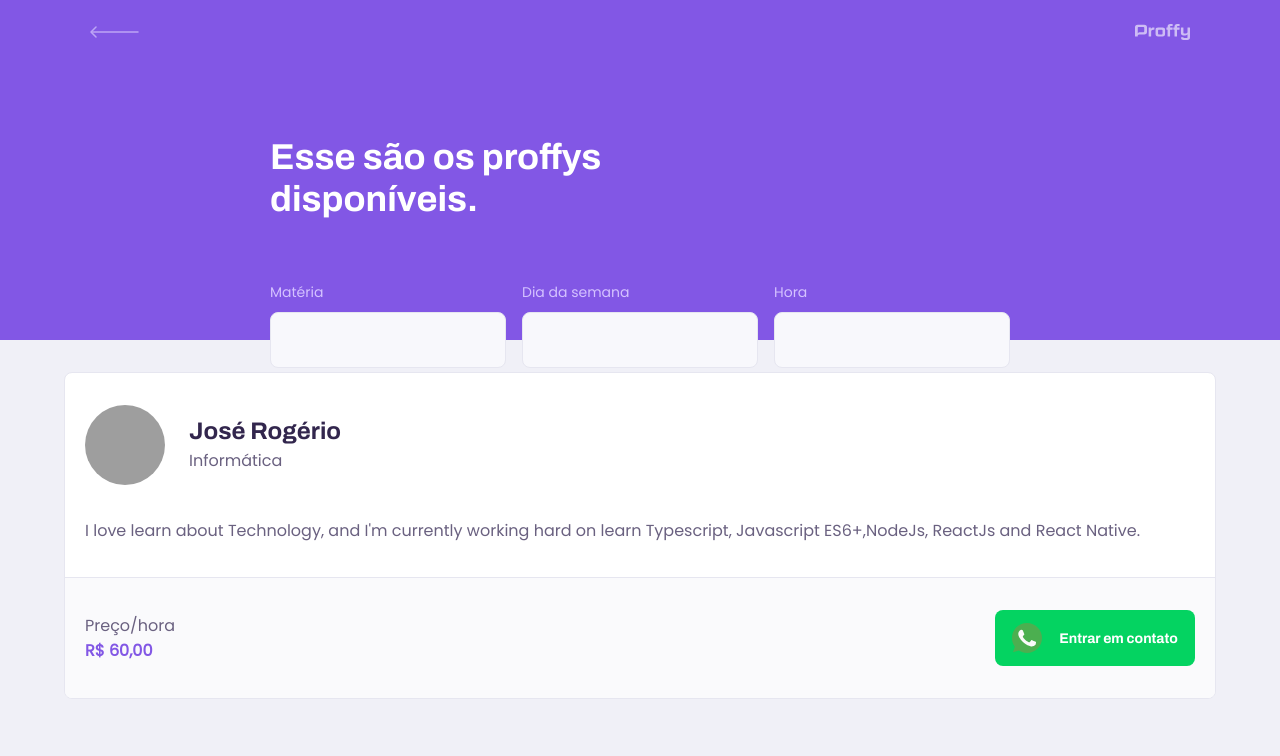
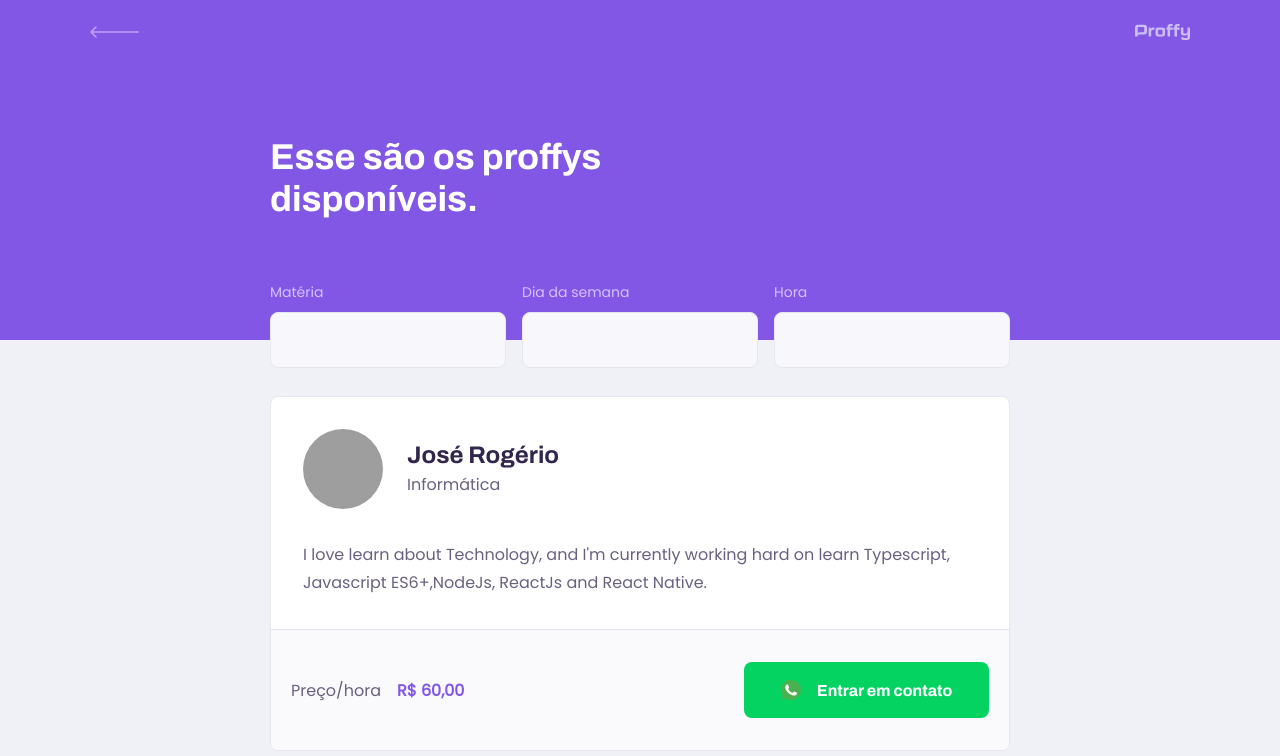
Before and after one commit to jrogeriosilva/Proffy, a React (Create React App) app in the folder web/: page /study in a window 1280 px wide. Shown: the top 756 px of the page. Built offline with nearby package versions, Linux system fonts and the light colour scheme; grey boxes are pictures that could not be loaded.

Commit message:
TeacherList  Style non-mobile

```diff
--- a/web/public/index.html
+++ b/web/public/index.html
@@ -3,9 +3,12 @@
   <head>
     <meta charset="utf-8" />
     <meta name="viewport" content="width=device-width, initial-scale=1" />
-    <meta name="theme-color" content="#000000" />
+    <meta name="theme-color" content="#8257E5" />
 
-    <link href="https://fonts.googleapis.com/css2?family=Archivo:ital,wght@0,700;1,400&family=Poppins&display=swap" rel="stylesheet">
+    <link
+      href="https://fonts.googleapis.com/css2?family=Archivo:ital,wght@0,700;1,400&family=Poppins&display=swap"
+      rel="stylesheet"
+    />
 
     <title>Proffy</title>
   </head>
--- a/web/src/assets/styles/global.css
+++ b/web/src/assets/styles/global.css
@@ -1,24 +1,24 @@
 :root {
   font-size: 60%;
 
-  --color-background: #F0F0F7;
-  --color-primary-lighter: #9871F5;
-  --color-primary-light: #916BEA;
-  --color-primary: #8257E5;
-  --color-primary-dark: #774DD6;
-  --color-primary-darker: #6842C2;
-  --color-secondary: #04D361;
-  --color-secondary-dark: #04BF58;
-  --color-title-in-primary: #FFFFFF;
-  --color-text-in-primary: #D4C2FF;
-  --color-text-title: #32264D;
-  --color-text-complement: #9C98A6;
-  --color-text-base: #6A6180;
-  --color-line-in-white: #E6E6F0;
-  --color-input-background: #F8F8FC;
-  --color-button-text: #FFFFFF;
-  --color-box-base: #FFFFFF;
-  --color-box-footer: #FAFAFC;
+  --color-background: #f0f0f7;
+  --color-primary-lighter: #9871f5;
+  --color-primary-light: #916bea;
+  --color-primary: #8257e5;
+  --color-primary-dark: #774dd6;
+  --color-primary-darker: #6842c2;
+  --color-secondary: #04d361;
+  --color-secondary-dark: #04bf58;
+  --color-title-in-primary: #ffffff;
+  --color-text-in-primary: #d4c2ff;
+  --color-text-title: #32264d;
+  --color-text-complement: #9c98a6;
+  --color-text-base: #6a6180;
+  --color-line-in-white: #e6e6f0;
+  --color-input-background: #f8f8fc;
+  --color-button-text: #ffffff;
+  --color-box-base: #ffffff;
+  --color-box-footer: #fafafc;
 }
 
 * {
--- a/web/src/pages/Landing/styles.css
+++ b/web/src/pages/Landing/styles.css
@@ -30,7 +30,7 @@
   margin-top: 0.8rem;
 }
 
- .buttons-container {
+.buttons-container {
   display: flex;
   justify-content: center;
   margin: 3.2rem 0;
@@ -41,7 +41,7 @@
   height: 10.4rem;
   border-radius: 0.8rem;
   margin-right: 1.6rem;
-  font: 700 2.0rem Archivo;
+  font: 700 2rem Archivo;
 
   display: flex;
   align-items: center;
@@ -53,7 +53,7 @@
   transition: background-color 0.2s;
 }
 
-.buttons-container a:first-child{
+.buttons-container a:first-child {
   margin-right: 1.6rem;
 }
 
@@ -62,11 +62,11 @@
 }
 
 .buttons-container a.study {
-  background: var(--color-primary-lighter)
+  background: var(--color-primary-lighter);
 }
 
 .buttons-container a.give-classes {
-  background: var(--color-secondary)
+  background: var(--color-secondary);
 }
 
 .buttons-container a.study:hover {
@@ -88,8 +88,8 @@
   margin-left: 0.8rem;
 }
 
-@media (min-width: 1100px){
-  #page-landing-content{
+@media (min-width: 1100px) {
+  #page-landing-content {
     max-width: 1100px;
 
     display: grid;
@@ -97,8 +97,7 @@
     grid-template-columns: 2fr 1fr 1fr;
     grid-template-areas:
       "logo hero hero"
-      "buttons buttons total"
-    ;
+      "buttons buttons total";
   }
 
   .logo-container {
@@ -107,7 +106,6 @@
     text-align: left;
     margin: 0;
   }
-
 
   .logo-container h2 {
     text-align: initial;
@@ -133,9 +131,8 @@
   }
 
   .buttons-container a img {
-     margin-right: 2.4rem;
+    margin-right: 2.4rem;
   }
-
 
   .total-connections {
     grid-area: total;
--- a/web/src/pages/TeacherList/styles.css
+++ b/web/src/pages/TeacherList/styles.css
@@ -85,11 +85,6 @@
   background: var(--color-secondary-dark);
 }
 
-.teacher-item footer button img {
-  width: 3rem;
-  height: 3rem;
-}
-
 @media (min-width: 700px) {
   #page-teacher-list {
     max-width: 100%;
@@ -155,4 +150,34 @@
   #search-teachers .input-block + .input-block {
     margin-top: 0;
   }
+
+  #page-teacher-list main {
+    padding: 3.2rem 0;
+    max-width: 740px;
+    margin: 0 auto;
+  }
+
+  .teacher-item header,
+  .teacher-item header {
+    padding: 3.2rem;
+  }
+
+  .teacher-item > p {
+    padding: 0 3.2rem;
+  }
+
+  .teacher-item footer p strong {
+    display: initial;
+    margin-left: 1.6rem;
+  }
+
+  .teacher-item footer button {
+    width: 24.5rem;
+    font-size: 1.6rem;
+    justify-content: center;
+  }
+
+  .teacher-item footer button img {
+    margin-right: 1.6rem;
+  }
 }
```
